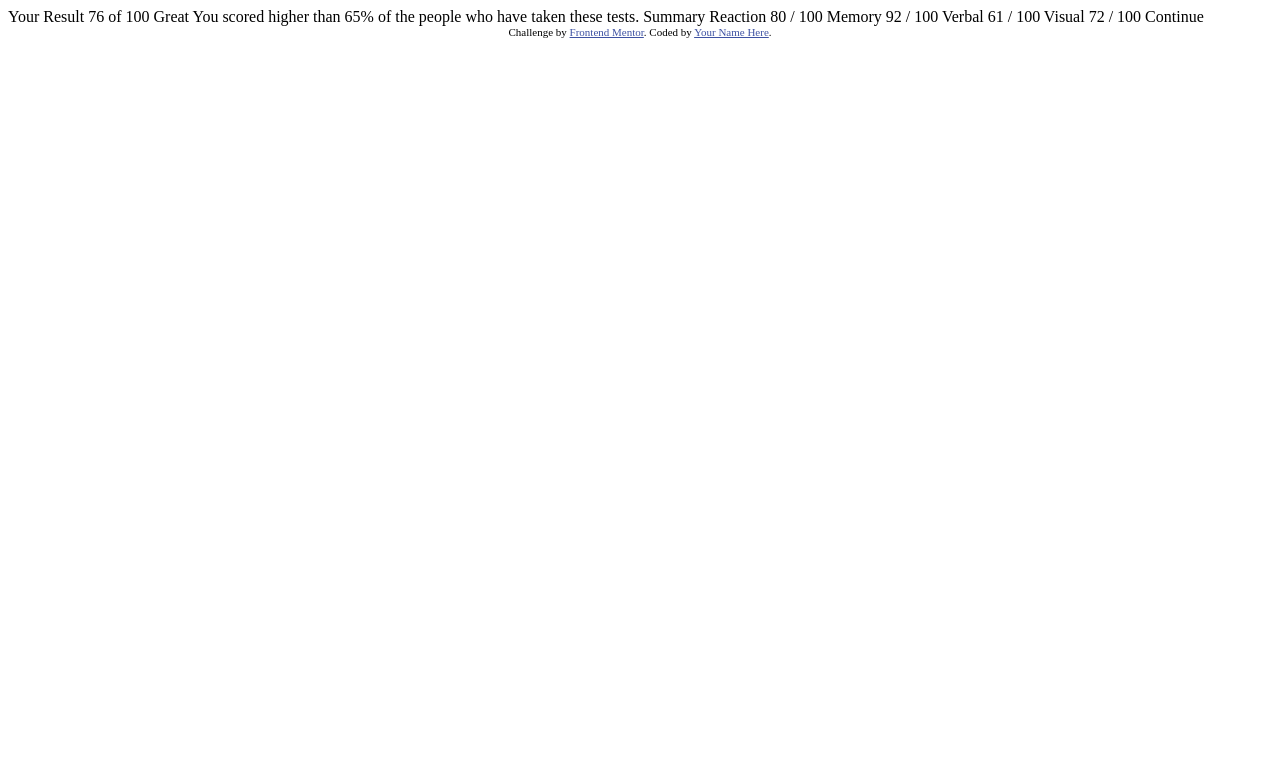
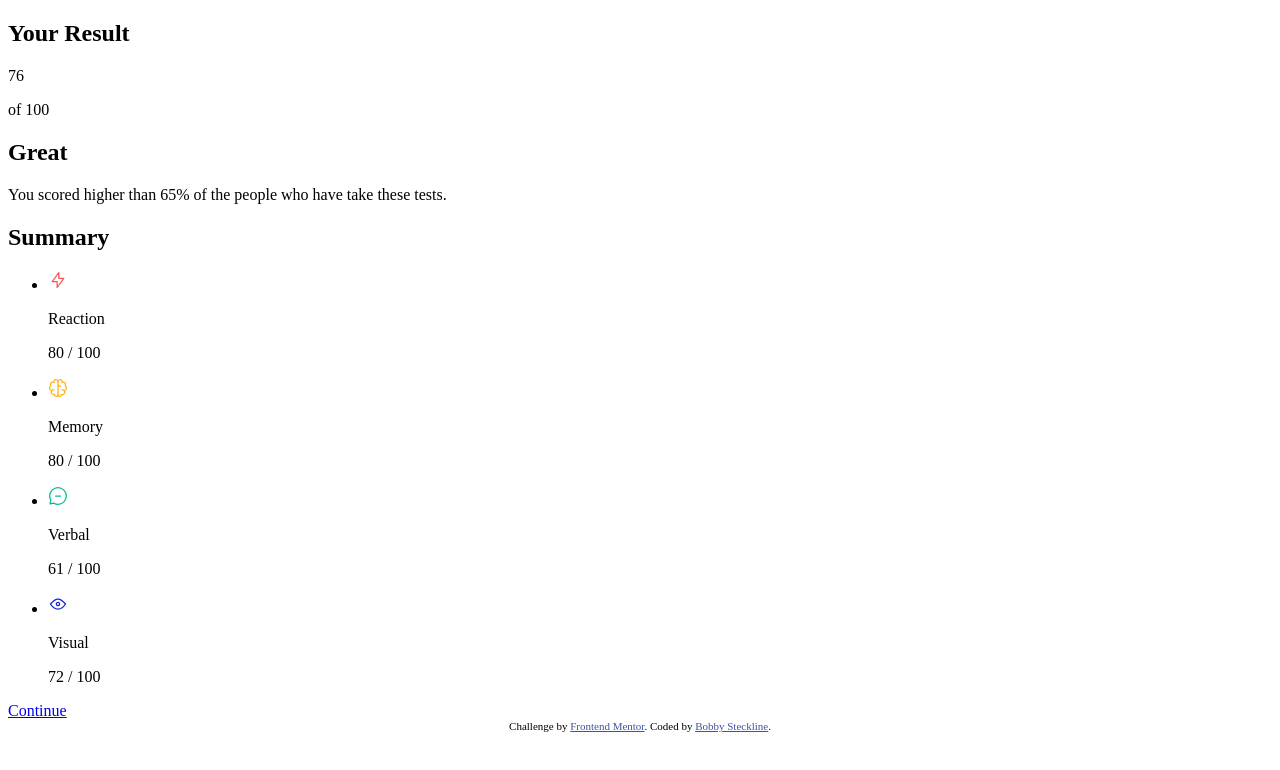
Before and after one commit to rsteckline/summary-component-FEM, a plain HTML site: page index.html in a window 1280 px wide. Drawn offline with Linux system fonts and the light colour scheme.

Commit message:
Add initial HTML structure for results and summary sections

```diff
--- a/index.html
+++ b/index.html
@@ -1,8 +1,10 @@
 <!DOCTYPE html>
 <html lang="en">
+
 <head>
   <meta charset="UTF-8">
-  <meta name="viewport" content="width=device-width, initial-scale=1.0"> <!-- displays site properly based on user's device -->
+  <meta name="viewport" content="width=device-width, initial-scale=1.0">
+  <!-- displays site properly based on user's device -->
 
   <link rel="icon" type="image/png" sizes="32x32" href="./assets/images/favicon-32x32.png">
 
@@ -10,38 +12,63 @@
 
   <!-- Feel free to remove these styles or customise in your own stylesheet 👍 -->
   <style>
-    .attribution { font-size: 11px; text-align: center; }
-    .attribution a { color: hsl(228, 45%, 44%); }
+    .attribution {
+      font-size: 11px;
+      text-align: center;
+    }
+
+    .attribution a {
+      color: hsl(228, 45%, 44%);
+    }
   </style>
 </head>
+
 <body>
+  <main class="main-content">
+    <section class="result-section">
+      <h2>Your Result</h2>
+      <div class="score-container">
+        <p class="score-value">76</p>
+        <p class="score-total">of 100</p>
+      </div>
 
-  Your Result
-  76
-  of 100
+      <h1>Great</h1>
+      <p>You scored higher than 65% of the people who have take these tests.</p>
+    </section>
 
-  Great
-  You scored higher than 65% of the people who have taken these tests.
+    <section class="summary-section">
+      <h2>Summary</h2>
+      <ul class="category-list">
+        <li class="category-item">
+          <img src="assets/images/icon-reaction.svg" alt="Reaction Icon" class="category-icon">
+          <p class="category-name">Reaction</p>
+          <p class="category-score">80 / 100</p>
+        </li>
+        <li class="category-item">
+          <img src="assets/images/icon-memory.svg" alt="Memory Icon" class="category-icon">
+          <p class="category-name">Memory</p>
+          <p class="category-score">80 / 100</p>
+        </li>
+        <li class="category-item">
+          <img src="assets/images/icon-verbal.svg" alt="Verbal Icon" class="category-icon">
+          <p class="category-name">Verbal</p>
+          <p class="category-score">61 / 100</p>
+        </li>
+        <li class="category-item">
+          <img src="assets/images/icon-visual.svg" alt="Visual Icon" class="category-icon">
+          <p class="category-name">Visual</p>
+          <p class="category-score">72 / 100</p>
+        </li>
+      </ul>
 
-  Summary
-
-  Reaction
-  80 / 100
-
-  Memory
-  92 / 100
-
-  Verbal
-  61 / 100
-
-  Visual
-  72 / 100
-
-  Continue
+      <a href="#" class="button">Continue</a>
+    </section>
+  </main>
 
   <div class="attribution">
     Challenge by <a href="https://www.frontendmentor.io?ref=challenge" target="_blank">Frontend Mentor</a>.
-    Coded by <a href="#">Your Name Here</a>.
+    Coded by <a href="https://www.linkedin.com/in/rsteckline">Bobby Steckline</a>.
   </div>
 </body>
+
 </html>
```
